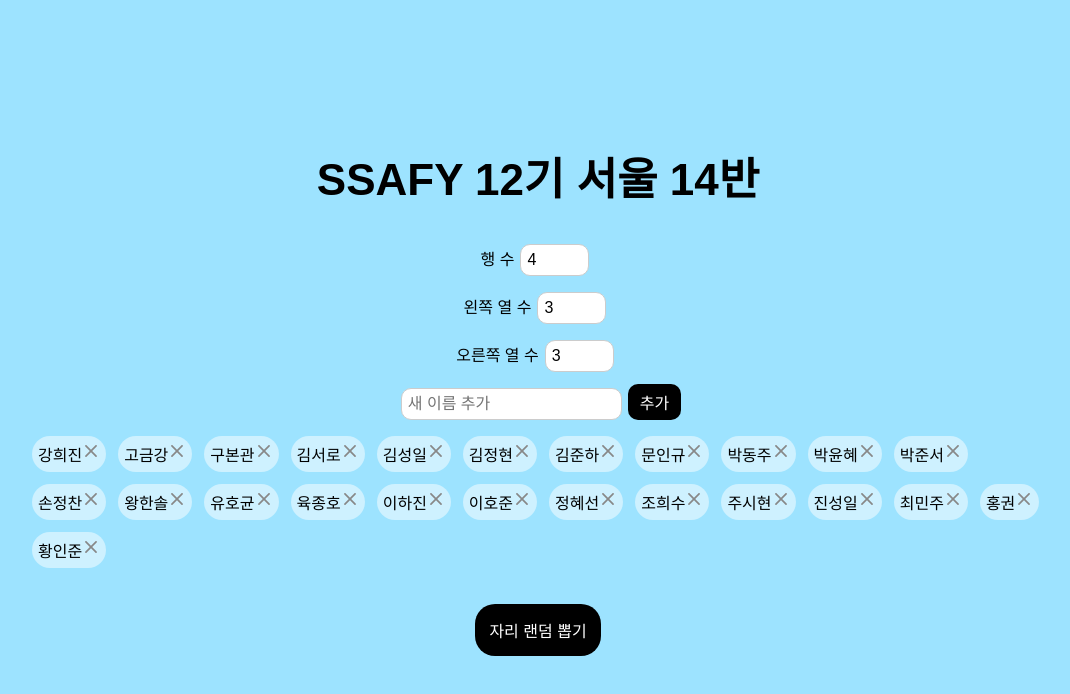
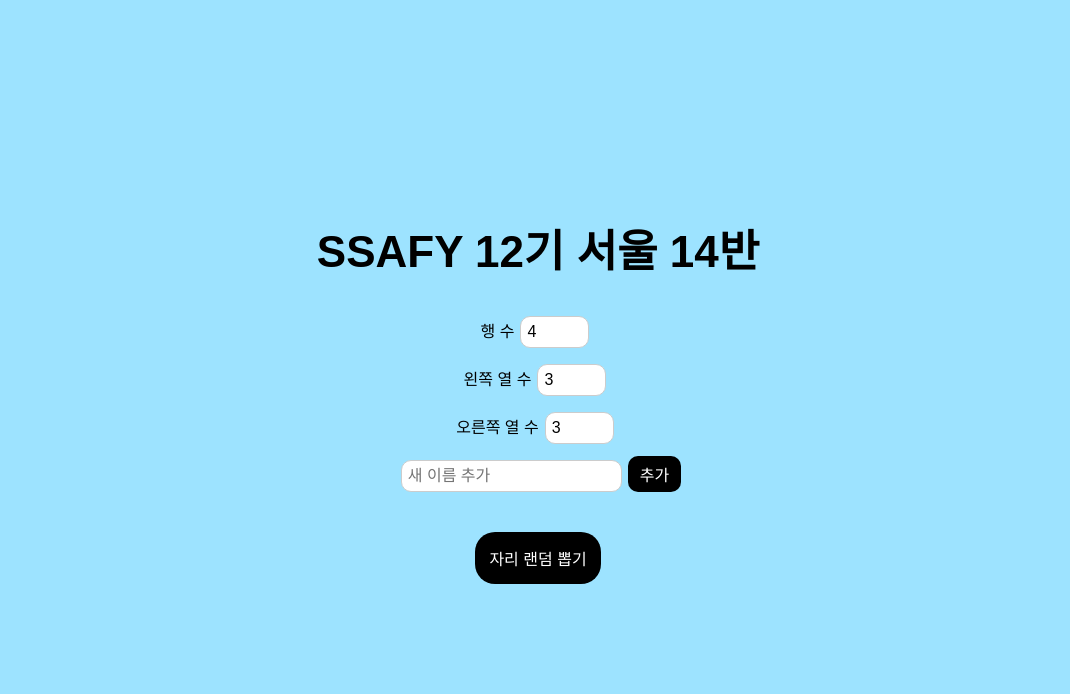
Before and after one commit to okxooxoo/ssafy_arranging_seats, a React (Create React App) app: page / in a window 1280 px wide. Shown: the top 694 px of the page, without its empty margins (102-1172 px from the left). Built offline with nearby package versions, Linux system fonts and the light colour scheme.

Commit message:
학생들 이름 빈 배열로 초기화

```diff
--- a/src/pages/Config.jsx
+++ b/src/pages/Config.jsx
@@ -5,12 +5,7 @@
 
 function Config() {
     const [newName, setNewName] = useState("");
-    const [names, setNames] = useState([
-        "강희진", "고금강", "구본관", "김서로", "김성일", "김정현",
-        "김준하", "문인규", "박동주", "박윤혜", "박준서", "손정찬",
-        "왕한솔", "유호균", "육종호", "이하진", "이호준", "정혜선",
-        "조희수", "주시현", "진성일", "최민주", "홍권", "황인준",
-    ]);
+    const [names, setNames] = useState([]);
     const [row, setRow] = useState(4);
     const [leftCol, setLeftCol] = useState(3);
     const [rightCol, setRightCol] = useState(3);
```
